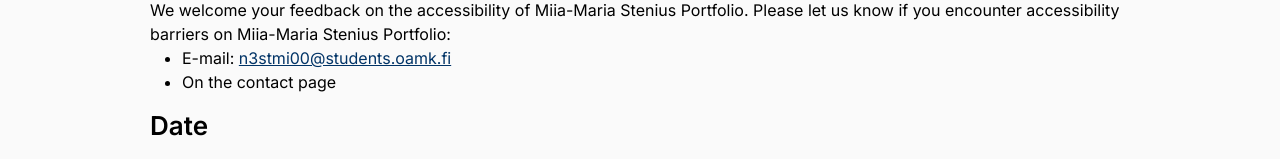
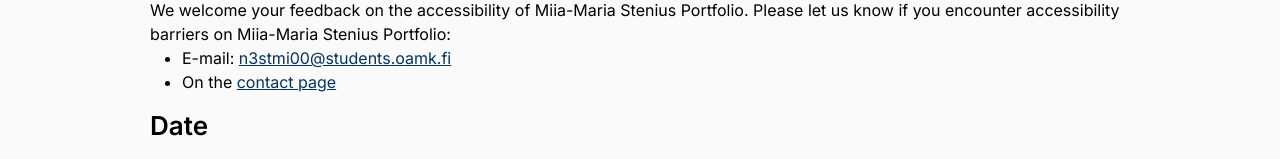
Before and after one commit to miia-mariastenius/portfolio, a React (Vite) app: page /accessibility-stetament in a window 1280 px wide. Shown: the part 626-785 px from the top of the page. Built offline with nearby package versions, Linux system fonts and the light colour scheme.

Commit message:
Added link to contact page in feedback options

```diff
--- a/src/pages/AccessibilityStatement.jsx
+++ b/src/pages/AccessibilityStatement.jsx
@@ -1,4 +1,5 @@
 import { useEffect } from "react";
+import { Link } from "react-router-dom";
 
 function AccessibilityStatement() {
 
@@ -35,7 +36,9 @@ function AccessibilityStatement() {
                 E-mail:&nbsp;
                 <a className="email u-email" href="mailto:n3stmi00@students.oamk.fin3stmi00@students.oamk.fi">n3stmi00@students.oamk.fi</a>
               </li>
-              <li className="contact-other p-note">On the contact page</li>
+              <li className="contact-other p-note">On the&nbsp;
+                <Link to="/contact">contact page</Link>
+              </li>
             </ul>
           </section>
           <section aria-labelledby="date">
```
